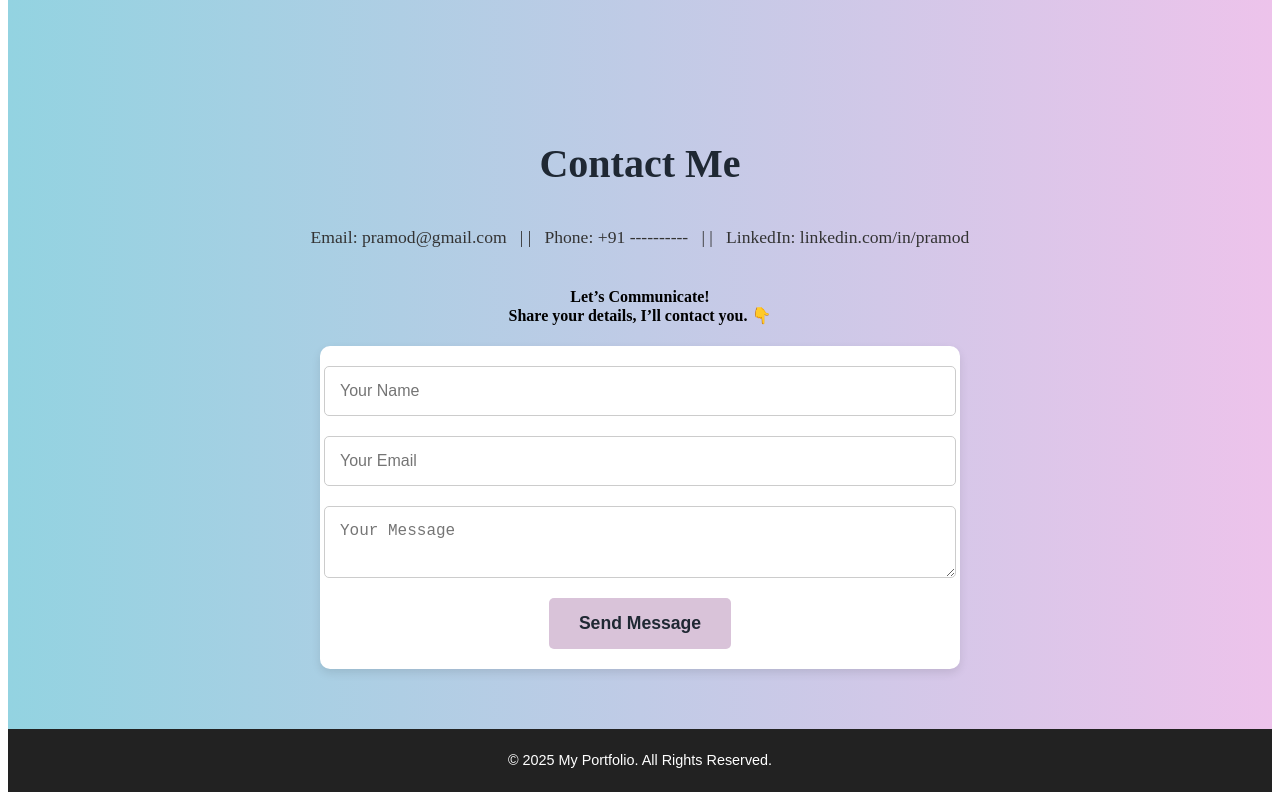
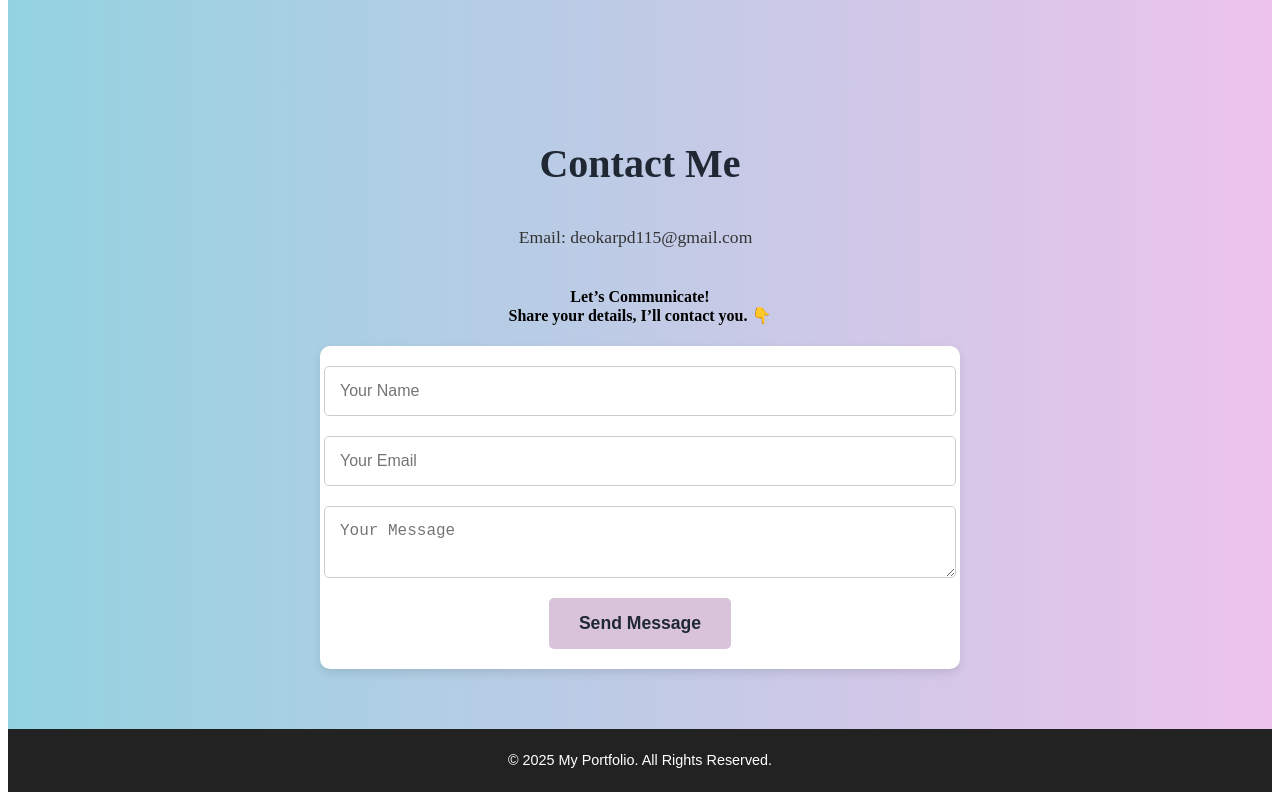
Before and after one commit to pramoddeokar11/my-portfolio, a React (Create React App) app: page / in a window 1280 px wide. Shown: the part 3470-4270 px from the top of the page. Built offline with nearby package versions, Linux system fonts and the light colour scheme.

Commit message:
contact updated

```diff
--- a/src/components/Contact.js
+++ b/src/components/Contact.js
@@ -33,8 +33,7 @@ const Contact = () => {
     <section id="contact" className="contact">
       <h2>Contact Me</h2>
       <p>
-        Email: pramod@gmail.com &nbsp; | | &nbsp; Phone: +91 ----------
-        &nbsp; | | &nbsp; LinkedIn: linkedin.com/in/pramod
+        Email: deokarpd115@gmail.com &nbsp;
       </p>
       <h4>
         Let’s Communicate!<br></br> Share your details, I’ll contact you. 👇
```
